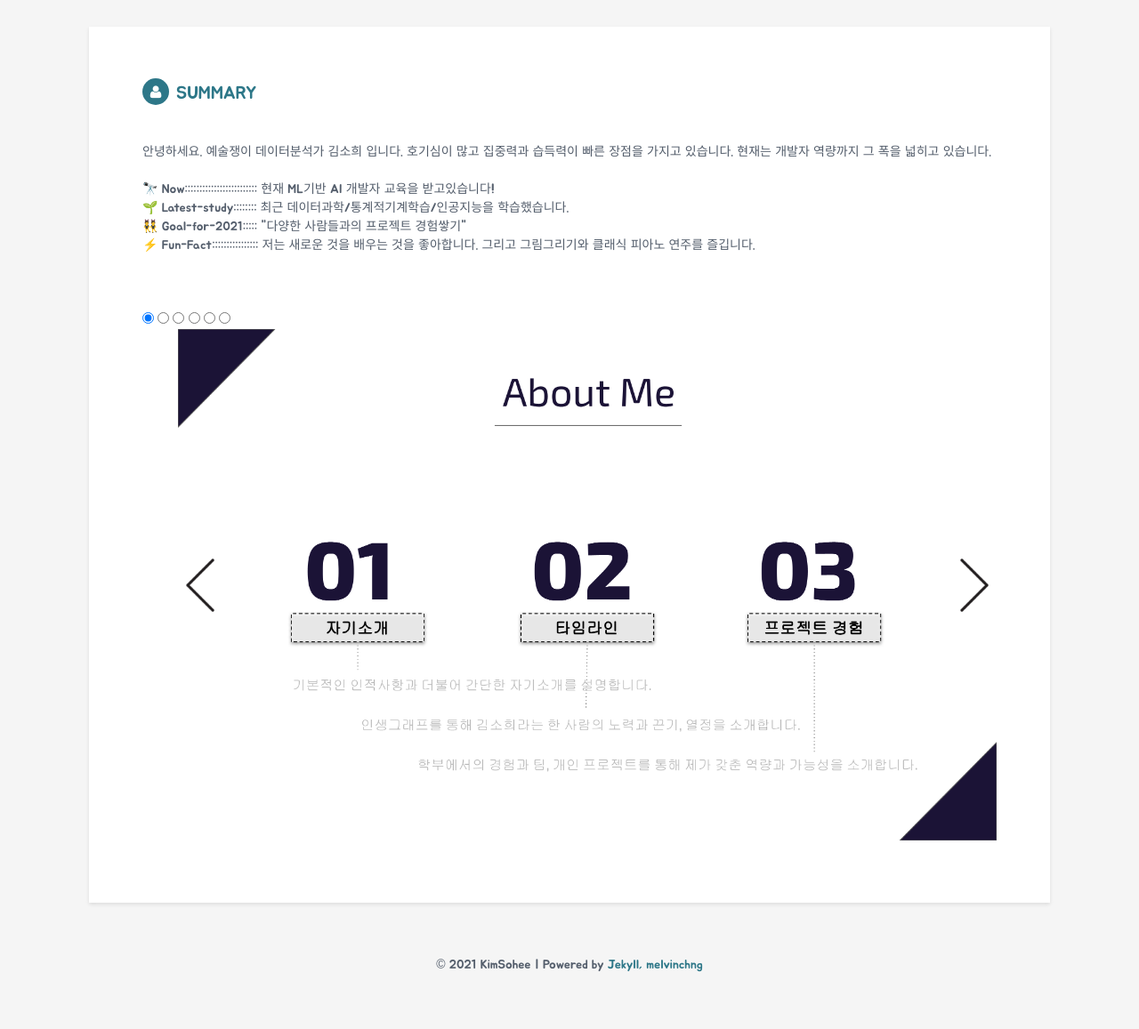
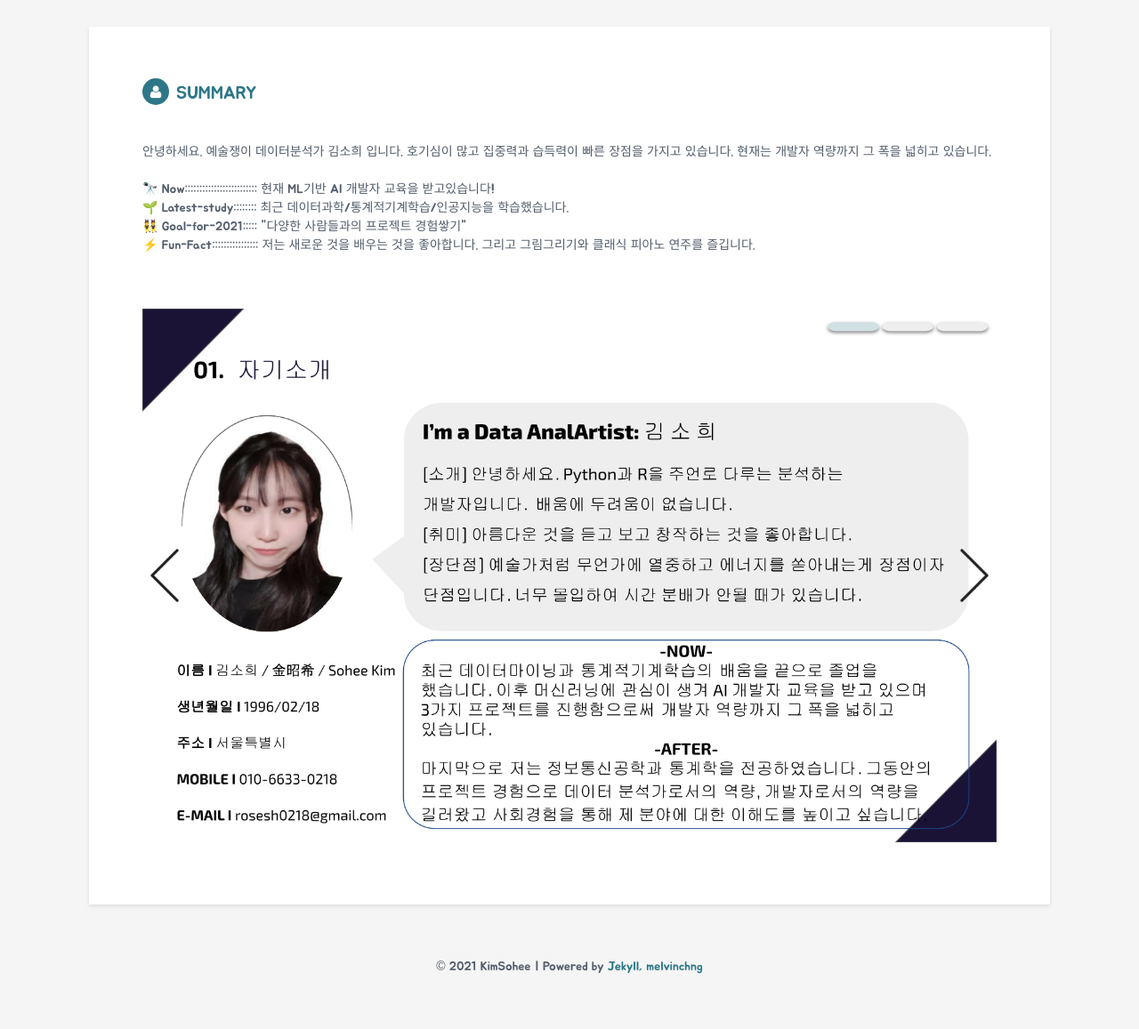
Before and after one commit to sosodoit/sosodoit.github.io, a Jekyll site: the page built from cv.html, in a window 1280 px wide. Shown: the whole page at 89% size. Built offline with Jekyll 4.4.1, drawn with Linux system fonts in a browser that asks for light colours.

Commit message:
aboutme auto slide only css 1.방향아이콘 작게 2.영상올리기 3.써머리수정하기

```diff
--- a/_includes/cv_aboutme_slide.html
+++ b/_includes/cv_aboutme_slide.html
@@ -1,5 +1,5 @@
 <section class="section-slide">
-
+<div class="slidebox">
     <input type="radio" name="slide" id="slide01" checked>
     <input type="radio" name="slide" id="slide02">
     <input type="radio" name="slide" id="slide03">
@@ -7,51 +7,49 @@
     <input type="radio" name="slide" id="slide05">
     <input type="radio" name="slide" id="slide06">
 
-<div class="slidewrap">
     <ul class="slidelist">
-        <li>
-            <a>
+        <li class="slideitem">
+            <div>
                 <label for="slide06" class="left"></label>
-                <img src="/assets/aboutme/slide01.png">
+                <a><img src="/assets/aboutme/slide01.png"></a>
                 <label for="slide02" class="right"></label>
-            </a>
+            </div>
         </li>
-        <li>
-            <a>
+        <li class="slideitem">
+            <div>
                 <label for="slide01" class="left"></label>
-                <img src="/assets/aboutme/slide02.png">
+                <a><img src="/assets/aboutme/slide02.png"></a>
                 <label for="slide03" class="right"></label>
-            </a>
+            </div>
         </li>
-        <li>
-            <a>
+        <li class="slideitem">
+            <div>
                 <label for="slide02" class="left"></label>
-                <img src="/assets/aboutme/slide03.png">
+                <a><img src="/assets/aboutme/slide03.png"></a>
                 <label for="slide04" class="right"></label>
-            </a>
+            </div>
         </li>
-        <li>
-            <a>
+        <li class="slideitem">
+            <div>
                 <label for="slide03" class="left"></label>
-                <img src="/assets/aboutme/slide04.png">
+                <a><img src="/assets/aboutme/slide04.png"></a>
                 <label for="slide05" class="right"></label>
-            </a>
+            </div>
         </li>
-        <li>
-            <a>
+        <li class="slideitem">
+            <div>
                 <label for="slide04" class="left"></label>
-                <img src="/assets/aboutme/slide05.png">
+                <a><img src="/assets/aboutme/slide05.png"></a>
                 <label for="slide06" class="right"></label>
-            </a>
+            </div>
         </li>
-        <li>
-            <a>
+        <li class="slideitem">
+            <div>
                 <label for="slide05" class="left"></label>
-                <img src="/assets/aboutme/slide06.png">
+                <a><img src="/assets/aboutme/slide06.png"></a>
                 <label for="slide01" class="right"></label>
-            </a>
+            </div>
         </li>
     </ul>
 </div>
-
 </section>
--- a/assets/css/styles.css
+++ b/assets/css/styles.css
@@ -7,6 +7,74 @@
  * Website: http://themes.3rdwavemedia.com/
 */
 /* styles.css */
+
+/* ======= auto slide ======= */
+* {margin:0;padding:0;box-sizing: border-box;}
+ul, li {list-style: none;}
+[name="slide"] {display: none;}
+.slidebox {max-width: 1000; width:100%; margin:0 auto;}
+.slidebox img {max-width: 100%;}
+.slidebox .slidelist {
+  white-space: nowrap;
+  font-size: 0;
+  overflow: hidden;
+}
+.slidebox .slideitem {
+  position: relative;
+  display: inline-block;
+  vertical-align: middle;
+  width: 100%;
+  transition: all .35s;
+}
+.slidebox .slideitem label {
+  position: absolute;
+  z-index: 1;
+  top: 50%;
+  transform: translateY(-50%) ;
+  padding: 20px;
+  border-radius: 50%;
+  cursor: pointer;
+}
+label.left {
+  left: -20px;
+  background-color: #f5f5f5 ;
+  background-image: url('/assets/aboutme/left.png');
+  background-position: center center;
+  background-size: 50%;
+  background-repeat: no-repeat;
+}
+label.right {
+  right: -20px;
+  background-color: #f5f5f5 ;
+  background-image: url('/assets/aboutme/right.png');
+  background-position: center center;
+  background-size: 50%;
+  background-repeat: no-repeat;
+}
+.section-slide [id="slide01"]:checked ~ .slidelist .slideitem {transform: translateX(0%); animation: slide01 20s infinite;}
+.section-slide [id="slide02"]:checked ~ .slidelist .slideitem {transform: translateX(-100%);}
+.section-slide [id="slide03"]:checked ~ .slidelist .slideitem {transform: translateX(-200%);}
+.section-slide [id="slide04"]:checked ~ .slidelist .slideitem {transform: translateX(-300%);}
+.section-slide [id="slide05"]:checked ~ .slidelist .slideitem {transform: translateX(-400%);}
+.section-slide [id="slide06"]:checked ~ .slidelist .slideitem {transform: translateX(-500%);}
+
+@keyframes slide01 {
+  0% {left:0%;}
+  16% {left:0%;}
+  18% {left:-100%;}
+  32% {left:-100%;}
+  34% {left:-200%;}
+  48% {left:-200%;}
+  50% {left:-300%;}
+  66% {left:-300%;}
+  68% {left:-400%;}
+  88% {left:-400%;}
+  90% {left:-500%;}
+  98% {left:-500%;}
+  100% {left:100%;}
+  100% {left:100%;}
+}
+
 
 /* ======= slide ======= */
 .section-slide input[id*"slide"] {
```
Lines whose indentation alone changed are shown as unchanged.
